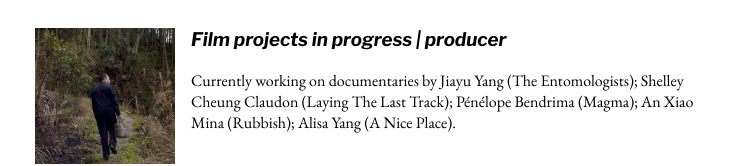
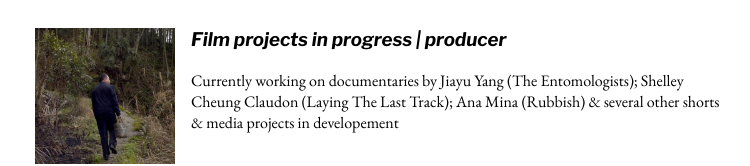
Before and after one commit to outer-space/kirasimonkennedy.com, a plain HTML site: page index.html in a window 1280 px wide. Shown: the part 792-958 px from the top of the page, without its empty margins (261-1011 px from the left). Drawn offline with nearby package versions, Linux system fonts and the light colour scheme.

Commit message:
Update index.html
projects

```diff
--- a/index.html
+++ b/index.html
@@ -51,7 +51,7 @@
                     <div><img src="/assets/jiayu.png"></div>
                     <div>
                         <h3>Film projects in progress | producer</h3>
-                        <div>Currently working on documentaries by Jiayu Yang (The Entomologists); Shelley Cheung Claudon (Laying The Last Track); Pénélope Bendrima (Magma); An Xiao Mina (Rubbish); Alisa Yang (A Nice Place).   </div>
+                        <div>Currently working on documentaries by Jiayu Yang (The Entomologists); Shelley Cheung Claudon (Laying The Last Track); Ana Mina (Rubbish) & several other shorts & media projects in developement </div>
                     </div>
                 </li>
                 <li>
```
